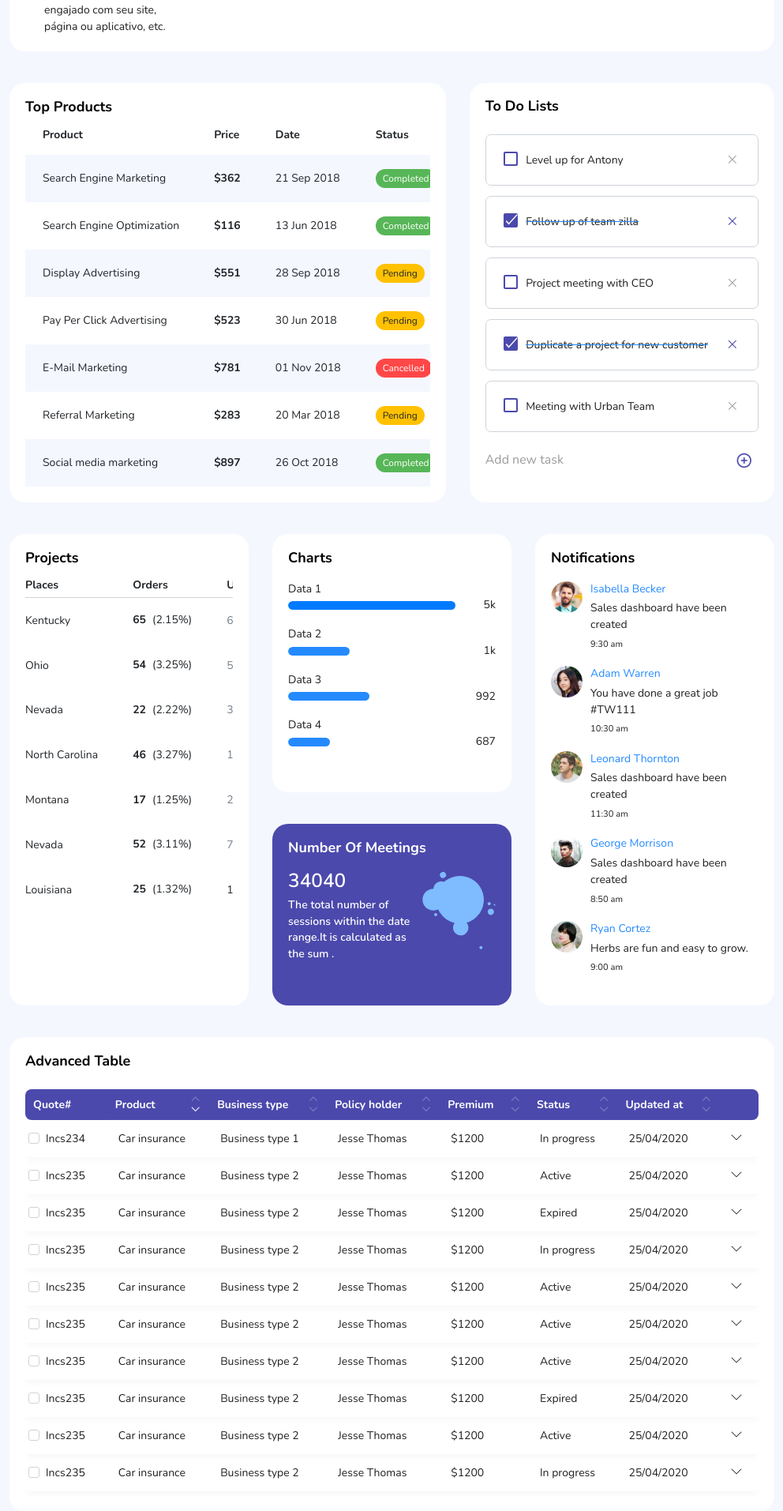
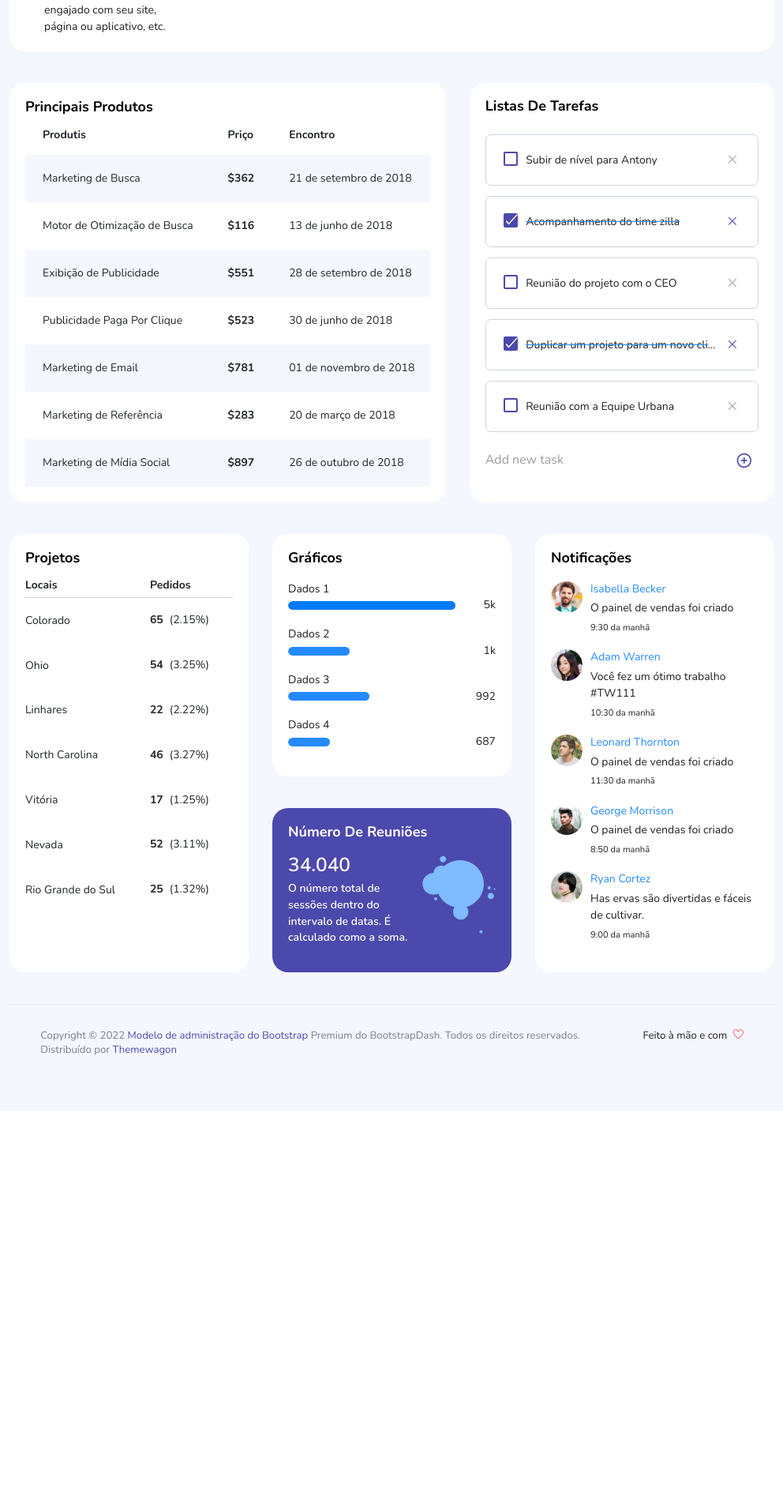
Before and after one commit to JhonatanAlbernaz/project_stock_manager, a PHP site: page /Dashboard/index.php in a window 1280 px wide. Shown: the part 1539-3452 px from the top of the page at 79% size, without its empty margins (261-1253 px from the left). After the commit the page ends 2875 px from the top, so only its background shows below. Run offline with PHP 8.4, Linux system fonts and the light colour scheme; style sheets or scripts are compiled from the project's sources; some libraries are stand-ins or nearby versions.

Commit message:
Dando continuidade na contrucao do dashboard

```diff
--- a/Dashboard/index.php
+++ b/Dashboard/index.php
@@ -315,7 +315,7 @@
               <ul class="nav flex-column sub-menu">
                 <li class="nav-item"> <a class="nav-link" href="pages/ui-features/buttons.html">Novo Produto</a></li>
                 <li class="nav-item"> <a class="nav-link" href="pages/ui-features/dropdowns.html">Lista de Produtos</a></li>
-                <li class="nav-item"> <a class="nav-link" href="pages/ui-features/typography.html">Typography</a></li>
+                <li class="nav-item"> <a class="nav-link" href="pages/ui-features/typography.html">Lista de Fornecedores</a></li>
               </ul>
             </div>
           </li>
@@ -717,59 +717,59 @@
             <div class="col-md-7 grid-margin stretch-card">
               <div class="card">
                 <div class="card-body">
-                  <p class="card-title mb-0">Top Products</p>
+                  <p class="card-title mb-0">Principais Produtos</p>
                   <div class="table-responsive">
                     <table class="table table-striped table-borderless">
                       <thead>
                         <tr>
-                          <th>Product</th>
-                          <th>Price</th>
-                          <th>Date</th>
+                          <th>Produtis</th>
+                          <th>Priço</th>
+                          <th>Encontro</th>
                           <th>Status</th>
                         </tr>
                       </thead>
                       <tbody>
                         <tr>
-                          <td>Search Engine Marketing</td>
+                          <td>Marketing de Busca</td>
                           <td class="font-weight-bold">$362</td>
-                          <td>21 Sep 2018</td>
-                          <td class="font-weight-medium"><div class="badge badge-success">Completed</div></td>
+                          <td>21 de setembro de 2018</td>
+                          <td class="font-weight-medium"><div class="badge badge-success">Concluído</div></td>
                         </tr>
                         <tr>
-                          <td>Search Engine Optimization</td>
+                          <td>Motor de Otimização de Busca</td>
                           <td class="font-weight-bold">$116</td>
-                          <td>13 Jun 2018</td>
-                          <td class="font-weight-medium"><div class="badge badge-success">Completed</div></td>
+                          <td>13 de junho de 2018</td>
+                          <td class="font-weight-medium"><div class="badge badge-success">Concluído</div></td>
                         </tr>
                         <tr>
-                          <td>Display Advertising</td>
+                          <td>Exibição de Publicidade</td>
                           <td class="font-weight-bold">$551</td>
-                          <td>28 Sep 2018</td>
-                          <td class="font-weight-medium"><div class="badge badge-warning">Pending</div></td>
+                          <td>28 de setembro de 2018</td>
+                          <td class="font-weight-medium"><div class="badge badge-warning">Pendente</div></td>
                         </tr>
                         <tr>
-                          <td>Pay Per Click Advertising</td>
+                          <td>Publicidade Paga Por Clique</td>
                           <td class="font-weight-bold">$523</td>
-                          <td>30 Jun 2018</td>
-                          <td class="font-weight-medium"><div class="badge badge-warning">Pending</div></td>
+                          <td>30 de junho de 2018</td>
+                          <td class="font-weight-medium"><div class="badge badge-warning">Pendente</div></td>
                         </tr>
                         <tr>
-                          <td>E-Mail Marketing</td>
+                          <td>Marketing de Email</td>
                           <td class="font-weight-bold">$781</td>
-                          <td>01 Nov 2018</td>
-                          <td class="font-weight-medium"><div class="badge badge-danger">Cancelled</div></td>
+                          <td>01 de novembro de 2018</td>
+                          <td class="font-weight-medium"><div class="badge badge-danger">Cancelado</div></td>
                         </tr>
                         <tr>
-                          <td>Referral Marketing</td>
+                          <td>Marketing de Referência</td>
                           <td class="font-weight-bold">$283</td>
-                          <td>20 Mar 2018</td>
-                          <td class="font-weight-medium"><div class="badge badge-warning">Pending</div></td>
+                          <td>20 de março de 2018</td>
+                          <td class="font-weight-medium"><div class="badge badge-warning">Pendente</div></td>
                         </tr>
                         <tr>
-                          <td>Social media marketing</td>
+                          <td>Marketing de Mídia Social</td>
                           <td class="font-weight-bold">$897</td>
-                          <td>26 Oct 2018</td>
-                          <td class="font-weight-medium"><div class="badge badge-success">Completed</div></td>
+                          <td>26 de outubro de 2018</td>
+                          <td class="font-weight-medium"><div class="badge badge-success">Concluído</div></td>
                         </tr>
                       </tbody>
                     </table>
@@ -780,14 +780,14 @@
             <div class="col-md-5 grid-margin stretch-card">
 							<div class="card">
 								<div class="card-body">
-									<h4 class="card-title">To Do Lists</h4>
+									<h4 class="card-title">Listas De Tarefas</h4>
 									<div class="list-wrapper pt-2">
 										<ul class="d-flex flex-column-reverse todo-list todo-list-custom">
 											<li>
 												<div class="form-check form-check-flat">
 													<label class="form-check-label">
 														<input class="checkbox" type="checkbox">
-														Meeting with Urban Team
+														Reunião com a Equipe Urbana
 													</label>
 												</div>
 												<i class="remove ti-close"></i>
@@ -796,7 +796,7 @@
 												<div class="form-check form-check-flat">
 													<label class="form-check-label">
 														<input class="checkbox" type="checkbox" checked>
-														Duplicate a project for new customer
+														Duplicar um projeto para um novo cliente
 													</label>
 												</div>
 												<i class="remove ti-close"></i>
@@ -805,7 +805,7 @@
 												<div class="form-check form-check-flat">
 													<label class="form-check-label">
 														<input class="checkbox" type="checkbox">
-														Project meeting with CEO
+														Reunião do projeto com o CEO
 													</label>
 												</div>
 												<i class="remove ti-close"></i>
@@ -814,7 +814,7 @@
 												<div class="form-check form-check-flat">
 													<label class="form-check-label">
 														<input class="checkbox" type="checkbox" checked>
-														Follow up of team zilla
+														Acompanhamento do time zilla
 													</label>
 												</div>
 												<i class="remove ti-close"></i>
@@ -823,7 +823,7 @@
 												<div class="form-check form-check-flat">
 													<label class="form-check-label">
 														<input class="checkbox" type="checkbox">
-														Level up for Antony
+														Subir de nível para Antony
 													</label>
 												</div>
 												<i class="remove ti-close"></i>
@@ -842,19 +842,19 @@
             <div class="col-md-4 stretch-card grid-margin">
               <div class="card">
                 <div class="card-body">
-                  <p class="card-title mb-0">Projects</p>
+                  <p class="card-title mb-0">Projetos</p>
                   <div class="table-responsive">
                     <table class="table table-borderless">
                       <thead>
                         <tr>
-                          <th class="pl-0  pb-2 border-bottom">Places</th>
-                          <th class="border-bottom pb-2">Orders</th>
-                          <th class="border-bottom pb-2">Users</th>
+                          <th class="pl-0  pb-2 border-bottom">Locais</th>
+                          <th class="border-bottom pb-2">Pedidos</th>
+                          <th class="border-bottom pb-2">Comercial</th>
                         </tr>
                       </thead>
                       <tbody>
                         <tr>
-                          <td class="pl-0">Kentucky</td>
+                          <td class="pl-0">Colorado</td>
                           <td><p class="mb-0"><span class="font-weight-bold mr-2">65</span>(2.15%)</p></td>
                           <td class="text-muted">65</td>
                         </tr>
@@ -864,7 +864,7 @@
                           <td class="text-muted">51</td>
                         </tr>
                         <tr>
-                          <td class="pl-0">Nevada</td>
+                          <td class="pl-0">Linhares</td>
                           <td><p class="mb-0"><span class="font-weight-bold mr-2">22</span>(2.22%)</p></td>
                           <td class="text-muted">32</td>
                         </tr>
@@ -874,7 +874,7 @@
                           <td class="text-muted">15</td>
                         </tr>
                         <tr>
-                          <td class="pl-0">Montana</td>
+                          <td class="pl-0">Vitória</td>
                           <td><p class="mb-0"><span class="font-weight-bold mr-2">17</span>(1.25%)</p></td>
                           <td class="text-muted">25</td>
                         </tr>
@@ -884,7 +884,7 @@
                           <td class="text-muted">71</td>
                         </tr>
                         <tr>
-                          <td class="pl-0 pb-0">Louisiana</td>
+                          <td class="pl-0 pb-0">Rio Grande do Sul</td>
                           <td class="pb-0"><p class="mb-0"><span class="font-weight-bold mr-2">25</span>(1.32%)</p></td>
                           <td class="pb-0">14</td>
                         </tr>
@@ -899,10 +899,10 @@
                 <div class="col-md-12 grid-margin stretch-card">
                   <div class="card">
                     <div class="card-body">
-                      <p class="card-title">Charts</p>
+                      <p class="card-title">Gráficos</p>
                       <div class="charts-data">
                         <div class="mt-3">
-                          <p class="mb-0">Data 1</p>
+                          <p class="mb-0">Dados 1</p>
                           <div class="d-flex justify-content-between align-items-center">
                             <div class="progress progress-md flex-grow-1 mr-4">
                               <div class="progress-bar bg-inf0" role="progressbar" style="width: 95%" aria-valuenow="95" aria-valuemin="0" aria-valuemax="100"></div>
@@ -911,7 +911,7 @@
                           </div>
                         </div>
                         <div class="mt-3">
-                          <p class="mb-0">Data 2</p>
+                          <p class="mb-0">Dados 2</p>
                           <div class="d-flex justify-content-between align-items-center">
                             <div class="progress progress-md flex-grow-1 mr-4">
                               <div class="progress-bar bg-info" role="progressbar" style="width: 35%" aria-valuenow="35" aria-valuemin="0" aria-valuemax="100"></div>
@@ -920,7 +920,7 @@
                           </div>
                         </div>
                         <div class="mt-3">
-                          <p class="mb-0">Data 3</p>
+                          <p class="mb-0">Dados 3</p>
                           <div class="d-flex justify-content-between align-items-center">
                             <div class="progress progress-md flex-grow-1 mr-4">
                               <div class="progress-bar bg-info" role="progressbar" style="width: 48%" aria-valuenow="48" aria-valuemin="0" aria-valuemax="100"></div>
@@ -929,7 +929,7 @@
                           </div>
                         </div>
                         <div class="mt-3">
-                          <p class="mb-0">Data 4</p>
+                          <p class="mb-0">Dados 4</p>
                           <div class="d-flex justify-content-between align-items-center">
                             <div class="progress progress-md flex-grow-1 mr-4">
                               <div class="progress-bar bg-info" role="progressbar" style="width: 25%" aria-valuenow="25" aria-valuemin="0" aria-valuemax="100"></div>
@@ -944,11 +944,11 @@
                 <div class="col-md-12 stretch-card grid-margin grid-margin-md-0">
                   <div class="card data-icon-card-primary">
                     <div class="card-body">
-                      <p class="card-title text-white">Number of Meetings</p>
+                      <p class="card-title text-white">Número De Reuniões</p>
                       <div class="row">
                         <div class="col-8 text-white">
-                          <h3>34040</h3>
-                          <p class="text-white font-weight-500 mb-0">The total number of sessions within the date range.It is calculated as the sum . </p>
+                          <h3>34.040</h3>
+                          <p class="text-white font-weight-500 mb-0">O número total de sessões dentro do intervalo de datas. É calculado como a soma.</p>
                         </div>
                         <div class="col-4 background-icon">
                         </div>
@@ -961,15 +961,15 @@
             <div class="col-md-4 stretch-card grid-margin">
               <div class="card">
                 <div class="card-body">
-                  <p class="card-title">Notifications</p>
+                  <p class="card-title">Notificações</p>
                   <ul class="icon-data-list">
                     <li>
                       <div class="d-flex">
                         <img src="images/faces/face1.jpg" alt="user">
                         <div>
                           <p class="text-info mb-1">Isabella Becker</p>
-                          <p class="mb-0">Sales dashboard have been created</p>
-                          <small>9:30 am</small>
+                          <p class="mb-0">O painel de vendas foi criado</p>
+                          <small>9:30 da manhã</small>
                         </div>
                       </div>
                     </li>
@@ -978,8 +978,8 @@
                         <img src="images/faces/face2.jpg" alt="user">
                         <div>
                           <p class="text-info mb-1">Adam Warren</p>
-                          <p class="mb-0">You have done a great job #TW111</p>
-                          <small>10:30 am</small>
+                          <p class="mb-0">Você fez um ótimo trabalho #TW111</p>
+                          <small>10:30 da manhã</small>
                         </div>
                       </div>
                     </li>
@@ -988,8 +988,8 @@
                       <img src="images/faces/face3.jpg" alt="user">
                      <div>
                       <p class="text-info mb-1">Leonard Thornton</p>
-                      <p class="mb-0">Sales dashboard have been created</p>
-                      <small>11:30 am</small>
+                      <p class="mb-0">O painel de vendas foi criado</p>
+                      <small>11:30 da manhã</small>
                      </div>
                       </div>
                     </li>
@@ -998,8 +998,8 @@
                         <img src="images/faces/face4.jpg" alt="user">
                         <div>
                           <p class="text-info mb-1">George Morrison</p>
-                          <p class="mb-0">Sales dashboard have been created</p>
-                          <small>8:50 am</small>
+                          <p class="mb-0">O painel de vendas foi criado</p>
+                          <small>8:50 da manhã</small>
                         </div>
                       </div>
                     </li>
@@ -1008,8 +1008,8 @@
                         <img src="images/faces/face5.jpg" alt="user">
                         <div>
                         <p class="text-info mb-1">Ryan Cortez</p>
-                        <p class="mb-0">Herbs are fun and easy to grow.</p>
-                        <small>9:00 am</small>
+                        <p class="mb-0">Has ervas são divertidas e fáceis de cultivar.</p>
+                        <small>9:00 da manhã</small>
                         </div>
                       </div>
                     </li>
@@ -1018,47 +1018,15 @@
               </div>
             </div>
           </div>
-          <div class="row">
-            <div class="col-md-12 grid-margin stretch-card">
-              <div class="card">
-                <div class="card-body">
-                  <p class="card-title">Advanced Table</p>
-                  <div class="row">
-                    <div class="col-12">
-                      <div class="table-responsive">
-                        <table id="example" class="display expandable-table" style="width:100%">
-                          <thead>
-                            <tr>
-                              <th>Quote#</th>
-                              <th>Product</th>
-                              <th>Business type</th>
-                              <th>Policy holder</th>
-                              <th>Premium</th>
-                              <th>Status</th>
-                              <th>Updated at</th>
-                              <th></th>
-                            </tr>
-                          </thead>
-                      </table>
-                      </div>
-                    </div>
-                  </div>
-                  </div>
-                </div>
-
-
-              </div>
-            </div>
-        </div>
         <!-- content-wrapper ends -->
         <!-- partial:partials/_footer.html -->
         <footer class="footer">
           <div class="d-sm-flex justify-content-center justify-content-sm-between">
-            <span class="text-muted text-center text-sm-left d-block d-sm-inline-block">Copyright © 2021.  Premium <a href="https://www.bootstrapdash.com/" target="_blank">Bootstrap admin template</a> from BootstrapDash. All rights reserved.</span>
-            <span class="float-none float-sm-right d-block mt-1 mt-sm-0 text-center">Hand-crafted & made with <i class="ti-heart text-danger ml-1"></i></span>
+            <span class="text-muted text-center text-sm-left d-block d-sm-inline-block">Copyright © 2022 <a href="https://www.bootstrapdash.com/" target="_blank">Modelo de administração do Bootstrap</a>  Premium do BootstrapDash. Todos os direitos reservados.</span>
+            <span class="float-none float-sm-right d-block mt-1 mt-sm-0 text-center">Feito à mão e com <i class="ti-heart text-danger ml-1"></i></span>
           </div>
           <div class="d-sm-flex justify-content-center justify-content-sm-between">
-            <span class="text-muted text-center text-sm-left d-block d-sm-inline-block">Distributed by <a href="https://www.themewagon.com/" target="_blank">Themewagon</a></span>
+            <span class="text-muted text-center text-sm-left d-block d-sm-inline-block">Distribuído por  <a href="https://www.themewagon.com/" target="_blank">Themewagon</a></span>
           </div>
         </footer>
         <!-- partial -->
```
